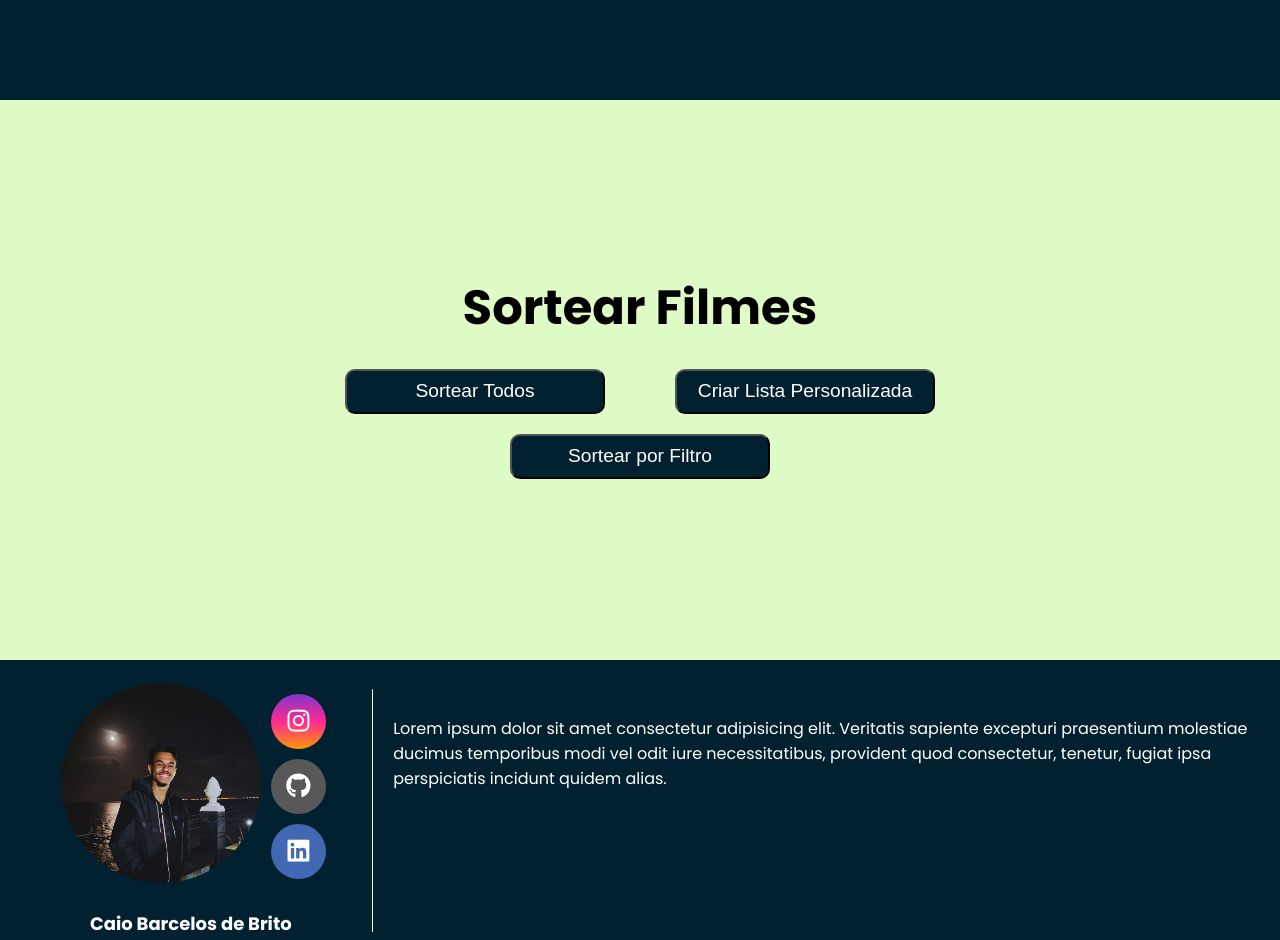
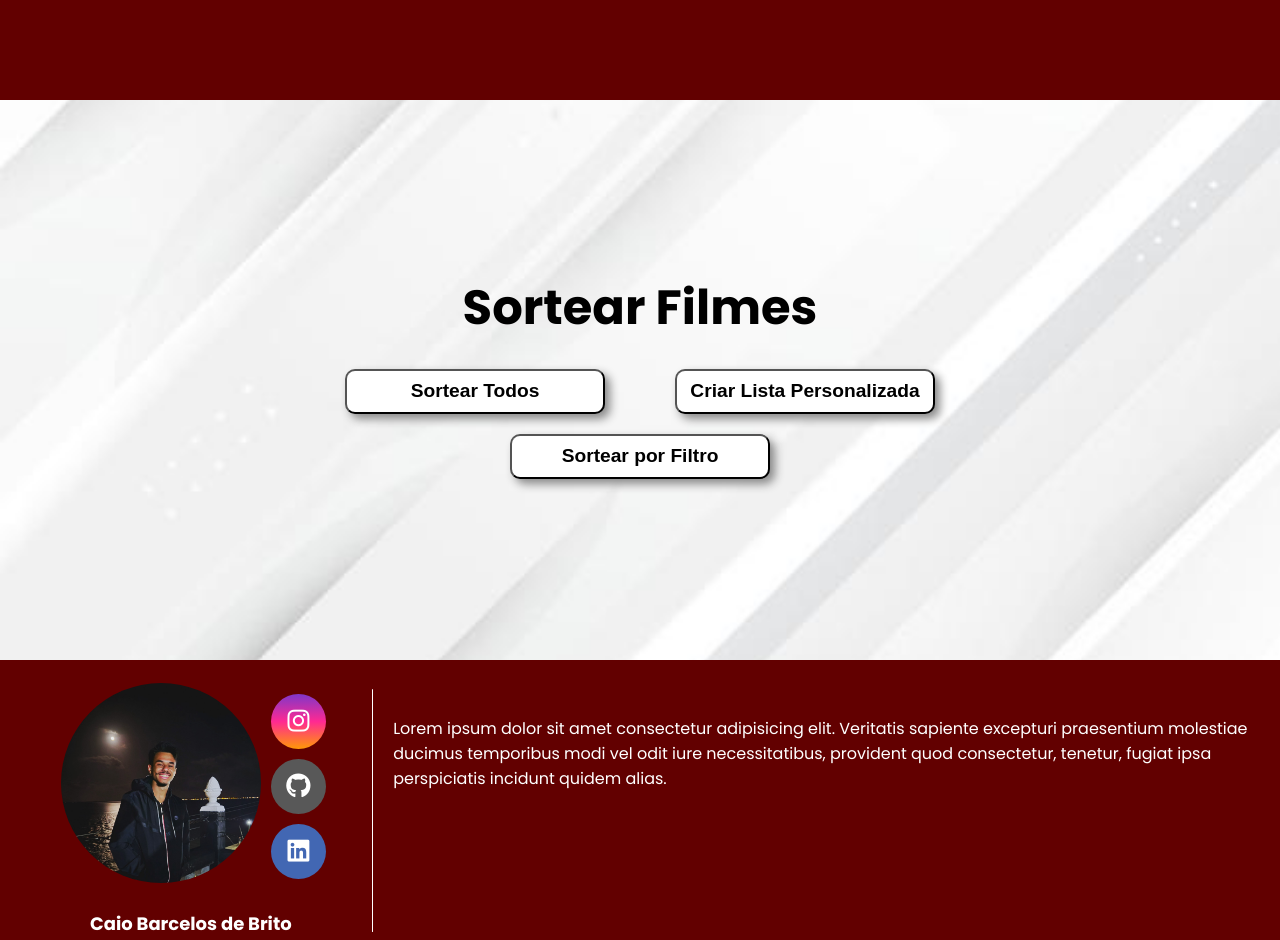
Before and after one commit to caiobrito-dev/DateNightFlicks, a plain HTML site: page frontend/Index.html in a window 1280 px wide. Drawn offline with Linux system fonts and the light colour scheme.

Commit message:
Mudando config do back e estilizando o index

```diff
--- a/backend/package.json
+++ b/backend/package.json
@@ -12,6 +12,7 @@
   "description": "",
   "dependencies": {
     "cors": "^2.8.5",
+    "dotenv": "^16.4.5",
     "express": "^4.19.2",
     "mysql2": "^3.10.0"
   }
--- a/frontend/home.html
+++ b/frontend/Index.html
@@ -1,10 +1,10 @@
 <!DOCTYPE html>
-<html lang="en">
+<html lang="pt-br">
 <head>
     <meta charset="UTF-8">
     <meta name="viewport" content="width=device-width, initial-scale=1.0">
     <link rel="stylesheet" href="https://cdnjs.cloudflare.com/ajax/libs/font-awesome/6.5.2/css/all.min.css" integrity="sha512-SnH5WK+bZxgPHs44uWIX+LLJAJ9/2PkPKZ5QiAj6Ta86w+fsb2TkcmfRyVX3pBnMFcV7oQPJkl9QevSCWr3W6A==" crossorigin="anonymous" referrerpolicy="no-referrer" />
-    <link rel="stylesheet" href="./src/css/home.css">
+    <link rel="stylesheet" href="./src/css/Index.css">
     <title>Date Night Flicks</title>
 </head>
 <body>
--- a/frontend/src/css/home.css
+++ b/frontend/src/css/Index.css
@@ -7,8 +7,15 @@
     box-sizing: border-box;
 }
 
+:root{
+    --main_red: #620000
+
+}
+
 body{
-    background-color: #e0fcc6;
+    background-image: url("../imgs/modern-white-background-free-vector.jpg");
+    background-repeat: no-repeat;
+    background-size: 100%;
     min-height: 120dvh;
     max-height: 140dvh;
     display: flex;
@@ -18,6 +25,12 @@ body{
     font-family: "Poppins", "sans";
 }
 
+header{
+    width: 100%;
+    height: 100px;
+    background-color:  var(--main_red);
+}
+
 /*Configurações do Main e botões*/
 
 main{
@@ -25,6 +38,7 @@ main{
     flex-direction: column;
     min-height: 100%;
 }
+
 .title{
     display: flex;
     justify-content: center;
@@ -48,20 +62,22 @@ main{
     justify-self: center;
     margin-bottom: 10px;
 }
-button{
+main button{
     width: 260px;
     height: 45px;
-    color: white;
-    background-color: #012130;
+    color: black;
+    background-color: #fff;
     border-radius: 10px;
+    font-weight: 600;
     font-size: 1.2rem;
+    box-shadow: 5px 5px 10px #888888;
     cursor: pointer;
+    transition: all 300ms;
 }
 
-header{
-    width: 100%;
-    height: 100px;
-    background-color: #012130;
+main button:hover{
+    background-color: #e4e4e4;
+    transform: translateY(-1px);
 }
 
 /*Configurações do footer*/
@@ -70,7 +86,7 @@ header{
 footer{
     width: 100%;
     height: 300px;
-    background-color: #012130;
+    background-color:  var(--main_red);
     display: flex;
     align-items: center;
     padding: 15px;
@@ -117,6 +133,7 @@ footer{
 
 i{
     font-size: 25px;
+    color: white;
 }
 .insta{
     background: linear-gradient(#7f37c9, #ff2992, #ff9807);
```
Also changed, not shown: backend/src/server.js (+10 -7 lines), frontend/src/imgs/modern-white-background-free-vector.jpg (added), 2 other files.
